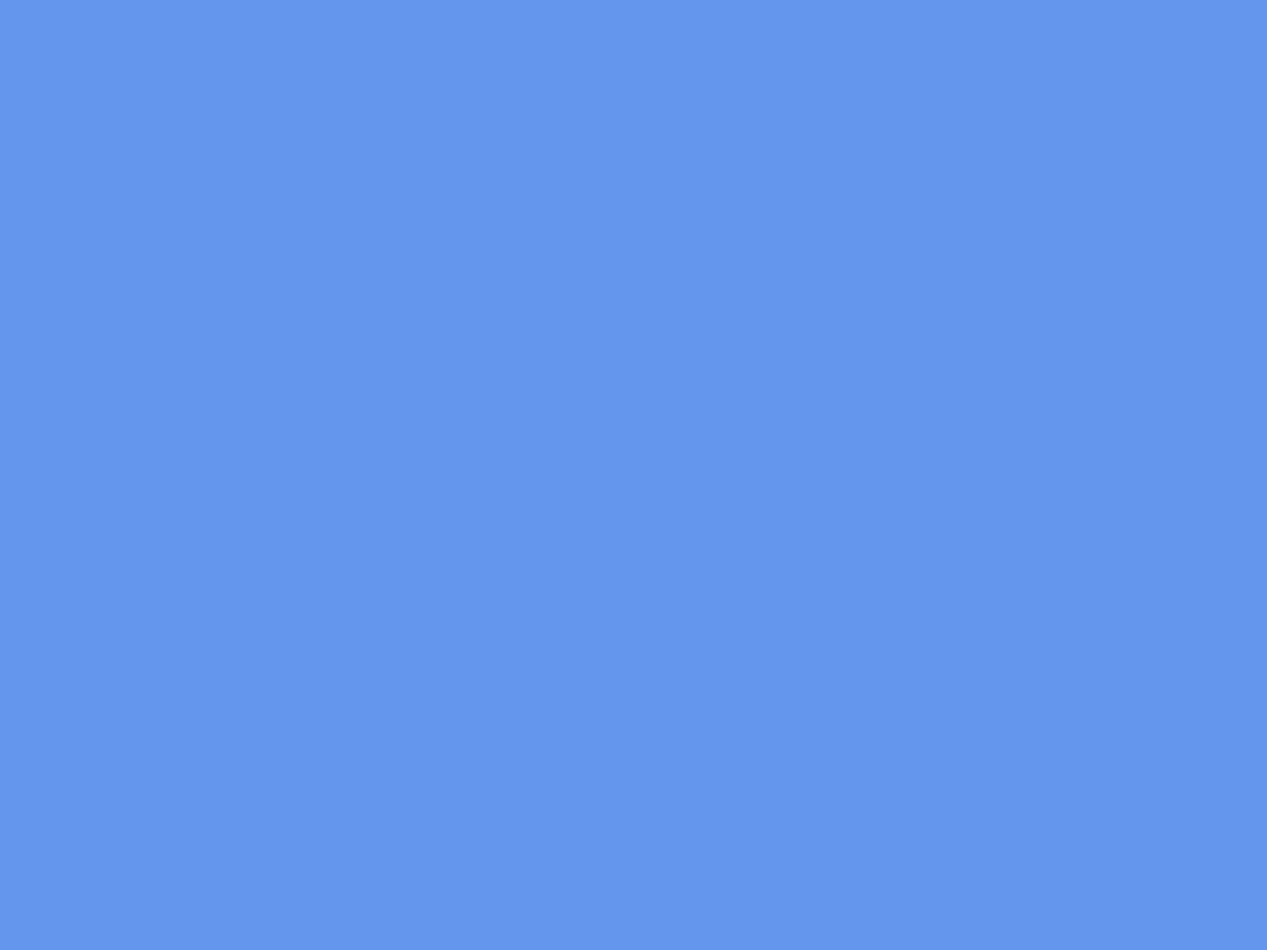
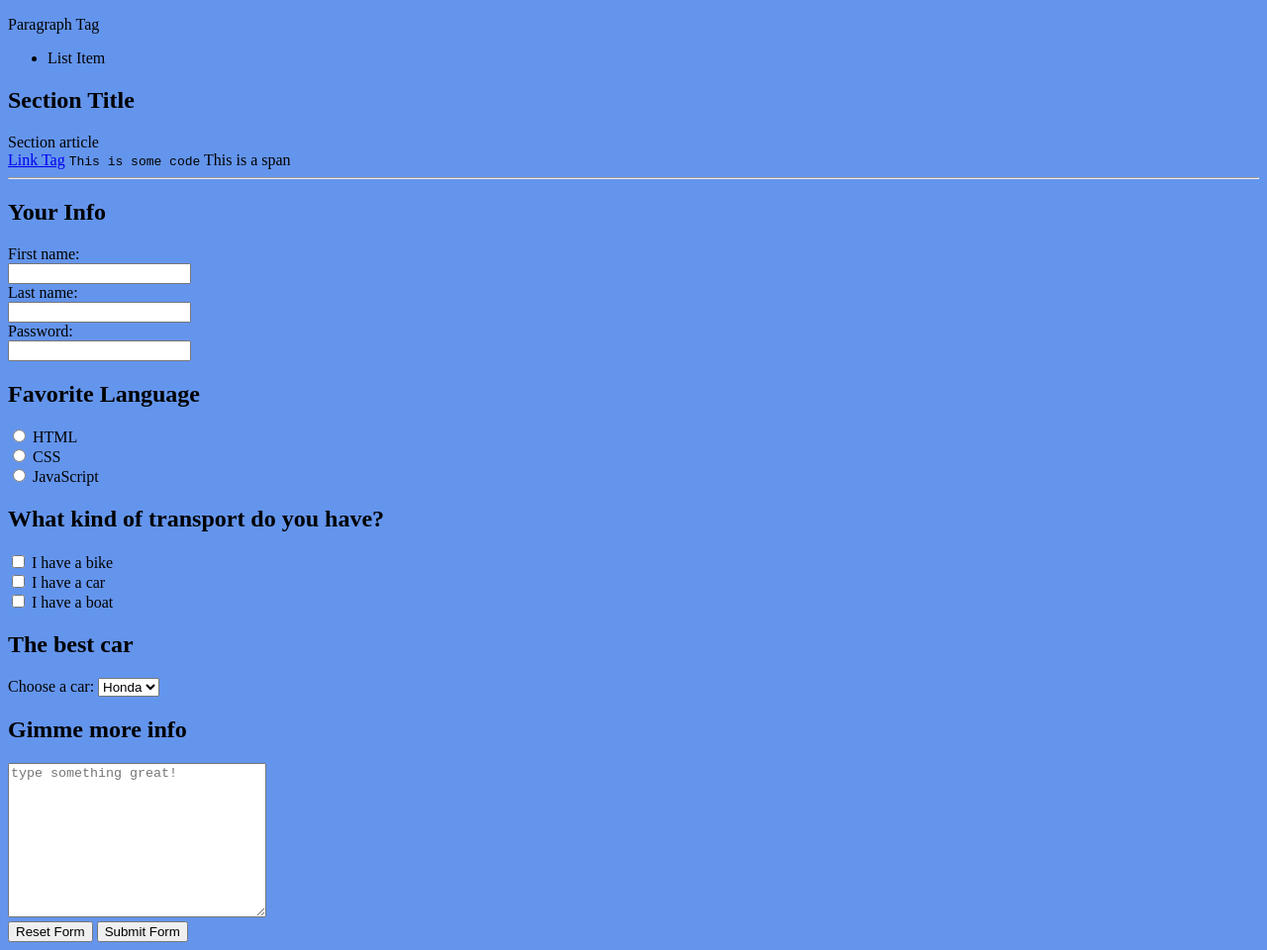
Before and after one commit to blackcl3/html-css, a plain HTML site: page index.html in a window 1280 px wide. Shown: the whole page at 99% size. Before the commit the page ends 800 px from the top, so only its background shows below. Drawn offline with Linux system fonts and the light colour scheme.

Commit message:
Add new HTML tree

```diff
--- a/index.html
+++ b/index.html
@@ -1,13 +1,113 @@
 <!DOCTYPE html>
+<!-- tells the browswer that this document is in html 5.  if the html is uppercase then you have to specify more information (this was done in versions of html before 5.  so just make it lowercase)-->
 <html lang="en">
-<head>
-  <meta charset="UTF-8">
-  <meta http-equiv="X-UA-Compatible" content="IE=edge">
-  <meta name="viewport" content="width=device-width, initial-scale=1.0">
-  <title>HTML CSS Page</title>
-  <link rel="stylesheet" href="main.css">
-</head>
-<body>
-  <script src="main.js"></script>
-</body>
+  <!-- tells the browser that this is the root of the html document -->
+  <head>
+    <!-- container for all the head elements - link, meta, script, style, or title tags -->
+    <meta charset="UTF-8" />
+    <!-- this tells the browser what type of character set you are using.  You will practically always use UTF-8 as its the prefered standard for html-->
+    <meta name="viewport" content="width=device-width, initial-scale=1.0" />
+    <!-- this sets the viewport of the site to match the width of the device you are on.  should always include this line -->
+    <meta http-equiv="X-UA-Compatible" content="ie=edge" />
+    <!-- this specifies what versions of ie your site supports.  In this case we are only supporting modern browsers (edge and up) -->
+    <title>Document</title>
+    <!-- Whatever you type here will display in the title tab at the top of the browser -->
+    <link rel="stylesheet" href="main.css" />
+    <!-- link to css file -->
+  </head>
+  <!-- closes head tag -->
+  <body>
+    <!-- section of the document that contains ALL the html -->
+
+    <!-- BLOCK LEVEL ELEMENT EXAMPLES  -->
+    <p>Paragraph Tag</p>
+    <ul>
+      <li>List Item</li>
+    </ul>
+    <section>
+      <h1>Section Title</h1>
+      <article>Section article</article>
+    </section>
+
+    <!-- INLINE ELEMENT EXAMPLES  -->
+    <a href="#">Link Tag</a>
+    <code>This is some code</code>
+    <span>This is a span</span>
+
+    <hr />
+
+    <!-- FORM -->
+    <form>
+      <!-- TEXT INPUTS -->
+      <section class="form_inputs">
+        <h2>Your Info</h2>
+        <label for="fname">First name:</label><br />
+        <input type="text" id="fname" name="fname" /><br />
+        <label for="lname">Last name:</label><br />
+        <input type="text" id="lname" name="lname" /><br />
+        <label for="pwd">Password:</label><br />
+        <input type="password" id="pwd" name="pwd" />
+      </section>
+
+      <!-- RADIOS -->
+      <!-- NOTICE THE NAMES ON EACH INPUT IS THE SAME BUT THE IDS ARE DIFFERENT -->
+      <section class="form_radios">
+        <h2>Favorite Language</h2>
+        <input type="radio" id="html" name="fav_language" value="HTML" />
+        <label for="html">HTML</label><br />
+        <input type="radio" id="css" name="fav_language" value="CSS" />
+        <label for="css">CSS</label><br />
+        <input
+          type="radio"
+          id="javascript"
+          name="fav_language"
+          value="JavaScript"
+        />
+        <label for="javascript">JavaScript</label>
+      </section>
+
+      <!-- CHECKBOXES -->
+      <section class="form_checkboxes">
+        <h2>What kind of transport do you have?</h2>
+        <input type="checkbox" id="vehicle1" name="vehicle1" value="Bike" />
+        <label for="vehicle1"> I have a bike</label><br />
+        <input type="checkbox" id="vehicle2" name="vehicle2" value="Car" />
+        <label for="vehicle2"> I have a car</label><br />
+        <input type="checkbox" id="vehicle3" name="vehicle3" value="Boat" />
+        <label for="vehicle3"> I have a boat</label>
+      </section>
+
+      <!-- SELECT -->
+      <section class="form_select">
+        <h2>The best car</h2>
+        <label for="cars">Choose a car:</label>
+        <select id="cars" name="cars">
+          <option value="honda">Honda</option>
+          <option value="saab">Saab</option>
+          <option value="fiat">Fiat</option>
+          <option value="audi">Audi</option>
+        </select>
+      </section>
+
+      <!-- TEXTAREA -->
+      <section class="form_textarea">
+        <h2>Gimme more info</h2>
+        <textarea
+          name="message"
+          rows="10"
+          cols="30"
+          placeholder="type something great!"
+        ></textarea>
+      </section>
+
+      <!-- RESET BUTTON -->
+      <button type="reset">Reset Form</button>
+      <!-- SUBMIT BUTTON -->
+      <button type="submit">Submit Form</button>
+    </form>
+
+    <script src="main.js"></script>
+  </body>
+  <!-- closing tag for body -->
 </html>
+<!-- closing tag for html -->
```
